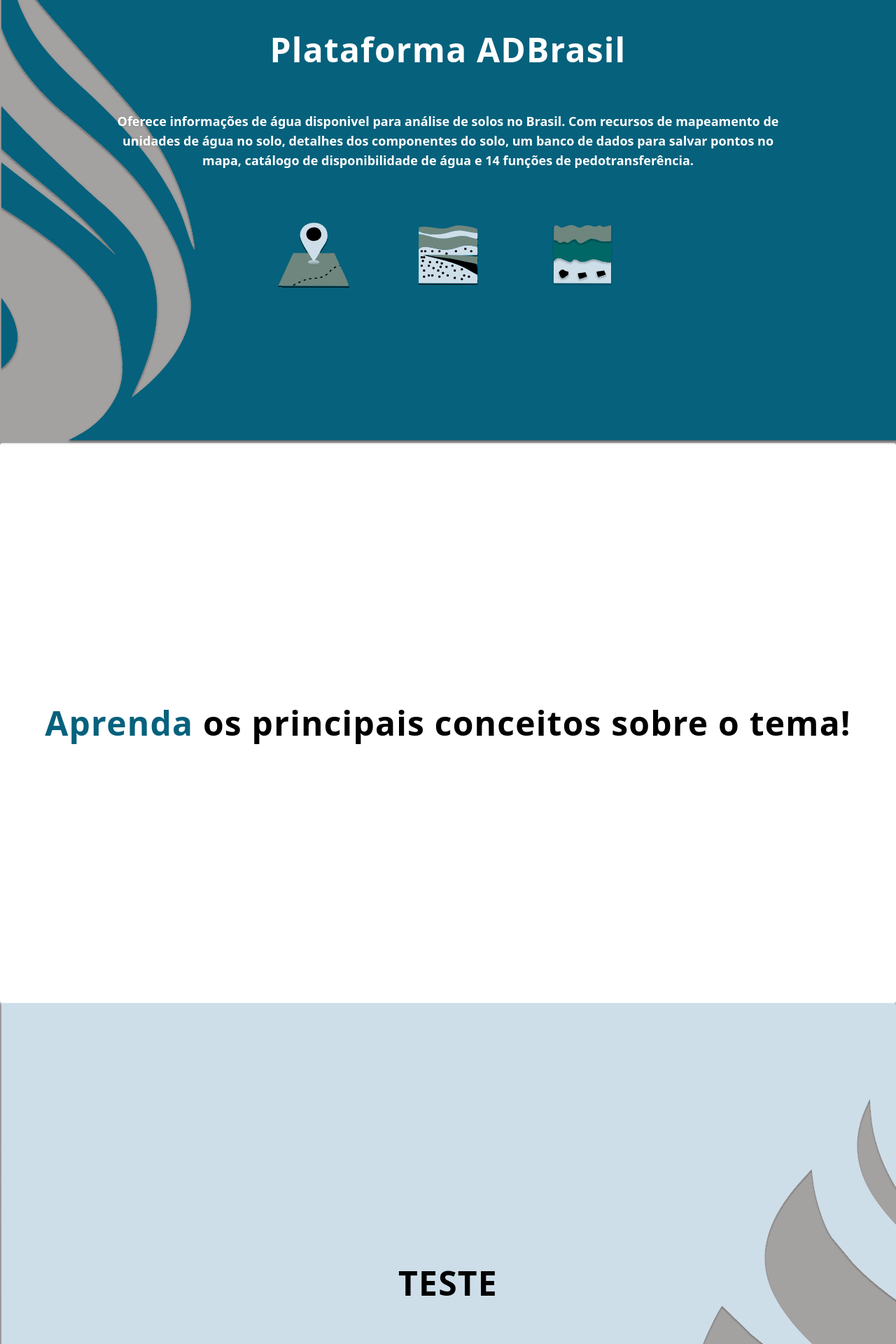
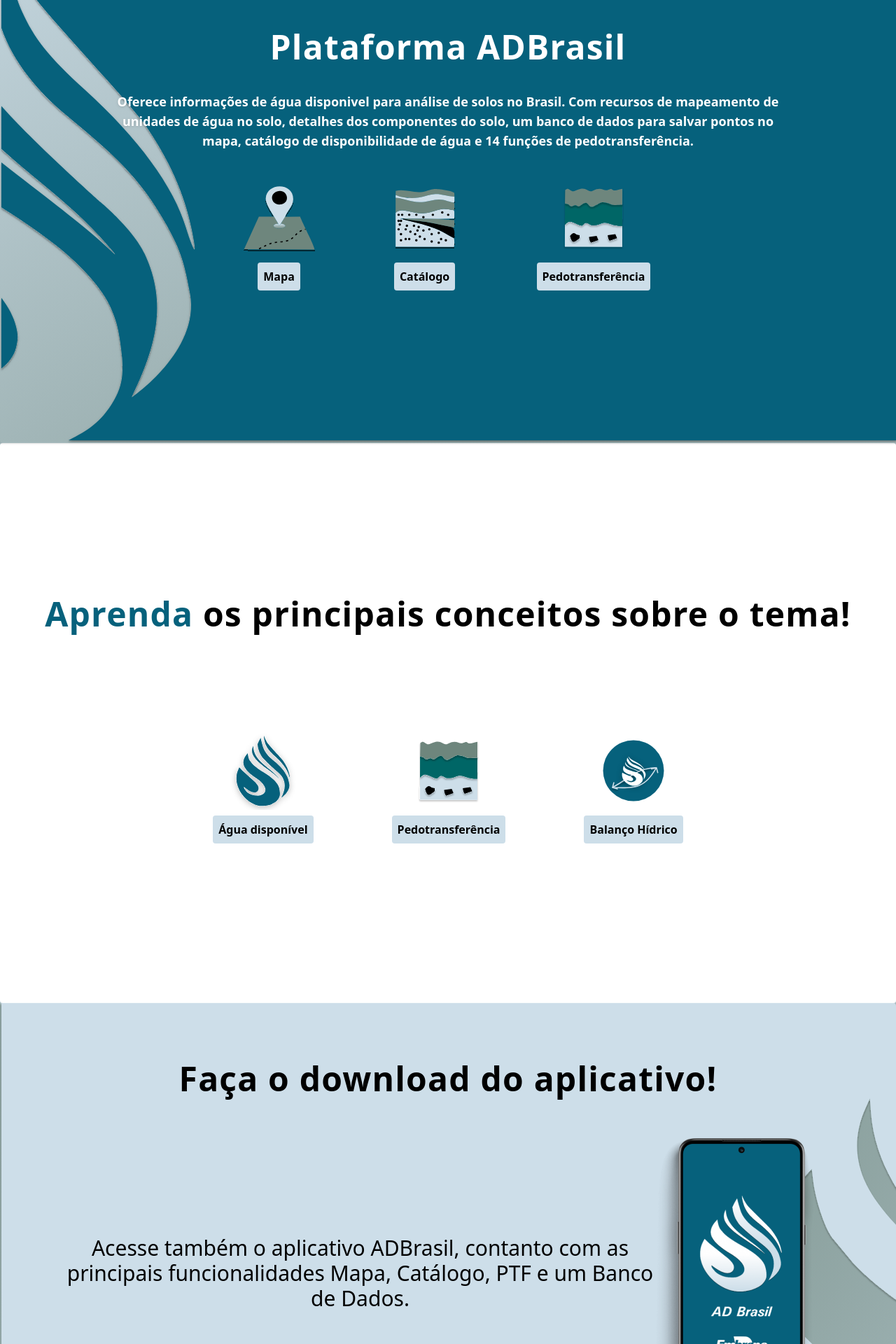
Before and after one commit to luccve/site_ADBrasil, a React (Vite) app: page / in a window 1280 px wide. Shown: the part 300-2220 px from the top of the page at 70% size. Built offline with nearby package versions, Linux system fonts and the light colour scheme.

Commit message:
refatore

```diff
--- a/src/App.css
+++ b/src/App.css
@@ -6,7 +6,8 @@
 }
 
 html{
-  background-color: #a4a1a1;
+  background: rgb(110,134,125);
+  background: radial-gradient(circle, rgba(110,134,125,1) 0%, rgba(205,222,233,1) 100%);
 }
 
 .section_right{
@@ -31,3 +32,8 @@ html{
   background-repeat: no-repeat;
   background-size: cover;
 }
+
+.link{
+  background: rgb(110,134,125);
+  background: linear-gradient(90deg, rgba(110,134,125,1) 0%, rgba(205,222,233,1) 100%);
+}
--- a/src/App.tsx
+++ b/src/App.tsx
@@ -1,10 +1,8 @@
 
 import './App.css'
-import Ptf from '/ptf.svg'
 import Nav from './components/nav'
 import Footer from './components/footer'
-import Mapa from '/localizacao.svg'
-import Catalog from '/catalogo.svg'
+import Home from './pages/home'
 
 function App() {
 
@@ -13,55 +11,7 @@ function App() {
     <>
       <Nav />
 
-      <section id="section1 " className='flex
-        flex-col
-        justify-center
-        items-center
-        section_right h-screen rounded shadow shadown-blue_l drop-shadow drop-shadow-blue_l
-        space-y-16'
-
-      >
-
-        <h1 className="text-white text-5xl font-bold tracking-wide">
-          Plataforma ADBrasil
-        </h1>
-
-        <p className='text-white w-3/4 text-lg font-semibold'>Oferece informações de água disponivel para análise de solos no Brasil.
-          Com recursos de mapeamento de unidades de água no solo, detalhes dos componentes do solo,
-          um banco de dados para salvar pontos no mapa, catálogo de disponibilidade de água e 14 funções de pedotransferência.</p>
-
-        <div className='flex flex-col space-x-20 md:flex-row'>
-          <img className='h-auto w-28' src={Mapa} alt="Icone do Mapa" />
-          <img src={Catalog} className='h-auto w-28' alt="Icone da ferramenta do catalogo" />
-          <img className='h-auto w-28 ' src={Ptf} alt="Icone da ferramenta de pedotransferencia" />
-        </div>
-
-      </section>
-
-      <section id='section2' className=' grid h-screen content-center bg-white rounded shadow shadow-blue_l'>
-
-        <div className=" text-5xl font-bold tracking-wide">
-          <h1 >
-            <a className='text-blue'>Aprenda</a> os principais conceitos sobre o tema!
-          </h1>
-        </div>
-
-        <div className=''>
-
-        </div>
-      </section>
-
-      <section id='section3' className='grid h-screen content-center section_left  rounded shadow shadow-blue_l'>
-        <div className='grid  content-center'>
-          <p className=" text-5xl font-bold tracking-wide" >TESTE</p>
-        </div>
-      </section>
-
-      <section id='section4' className='grid h-screen content-center section_grass rounded shadow shadow-blue_l'>
-        <div className='grid  content-center'>
-          <p className="text-white text-5xl font-bold tracking-wide" >TESTE</p>
-        </div>
-      </section>
+      <Home />
 
       <Footer />
     </>
--- a/src/components/btnLink/index.tsx
+++ b/src/components/btnLink/index.tsx
@@ -0,0 +1,13 @@
+import '../../App.css'
+
+interface btnLinkProps {
+    Title: string;
+
+}
+
+const BtnLink = ({ Title }: btnLinkProps) => {
+    return (<>
+        <button className="bg-blue_l p-2 rounded m-2"><h2>{Title}</h2></button>
+    </>)
+}
+export default BtnLink;
--- /dev/null
+++ b/src/components/card/index.tsx
@@ -0,0 +1,15 @@
+interface CardProps {
+    Title: string;
+    Text: string;
+}
+
+const Card = ({ Title, Text }: CardProps) => {
+    return (<>
+        <div className="m-4  p-4 flex flex-col relative justify-center  items-center bg-blue rounded w-3/6 h-60 max-lg:h-auto max-lg:w-2/3">
+            <h1 className=" top-2 left-3 font-bold text-2xl py-2 absolute  text-white">{Title}</h1>
+            <p className=" mt-8 ml-2 font-semibold text-left text-lg max-lg:text-sm text-white">{Text}</p>
+        </div>
+    </>)
+}
+
+export default Card;
--- a/src/components/footer/index.tsx
+++ b/src/components/footer/index.tsx
@@ -9,7 +9,7 @@ const footer = () => {
 
         <>
             <div className="h-auto bg-white rounded shadow shadow-blue_l ">
-                <footer className="flex flex-col justify-center items-center space-x-0 md:flex-row md:space-x-12 ">
+                <footer className="flex text-blue flex-col justify-center items-center space-x-0 md:flex-row md:space-x-12 ">
 
 
                     <img src={Embrapa} alt="Logo da Embrapa" className='h-auto w-24' />
--- /dev/null
+++ b/src/pages/home/index.tsx
@@ -0,0 +1,113 @@
+
+import Ptf from '/ptf.svg'
+import Mapa from '/localizacao.svg'
+import Catalog from '/catalogo.svg'
+import BtnLink from '../../components/btnLink'
+import Logo from '/agua_logo.svg'
+import Balaco from '/BalanceLogo.svg'
+import Mockup from '/mockup.png'
+import GooglePlay from '/google_play.png'
+import Card from '../../components/card'
+
+const Home = () => {
+
+    return (
+        <>
+            <section id="section1 " className='flex
+        flex-col
+        justify-center
+        items-center
+        section_right h-screen rounded shadow shadown-blue_l drop-shadow drop-shadow-blue_l
+        space-y-10'
+
+            >
+
+                <h1 className="text-white text-5xl max-lg:text-3xl font-bold tracking-wide">
+                    Plataforma ADBrasil
+                </h1>
+
+                <p className='text-white w-3/4 text-lg max-lg:text-base font-semibold'>Oferece informações de água disponivel para análise de solos no Brasil.
+                    Com recursos de mapeamento de unidades de água no solo, detalhes dos componentes do solo,
+                    um banco de dados para salvar pontos no mapa, catálogo de disponibilidade de água e 14 funções de pedotransferência.</p>
+
+                <div className='flex flex-row space-x-24 items-center max-lg:flex-col max-lg:space-x-0 max-lg:space-y-5 font-bold'>
+
+                    <div className=' flex flex-col items-center '>
+                        <img className=' w-28 max-lg:w-16' src={Mapa} alt="Icone do Mapa" />
+                        <BtnLink Title='Mapa' />
+                    </div>
+
+                    <div className=' flex flex-col items-center '>
+                        <img src={Catalog} className='w-28 max-lg:w-16' alt="Icone da ferramenta do catalogo" />
+                        <BtnLink Title='Catálogo' />
+                    </div>
+
+                    <div className='flex flex-col items-center '>
+                        <img className=' w-28 max-lg:w-16' src={Ptf} alt="Icone da ferramenta de pedotransferencia" />
+                        <BtnLink Title='Pedotransferência' />
+                    </div>
+
+
+                </div>
+
+            </section>
+
+            <section id='section2' className=' flex p-2 flex-col h-screen  justify-center
+        items-center space-y-36 bg-white rounded shadow shadow-blue_l'>
+
+                <div className=" text-5xl max-lg:text-3xl font-bold tracking-wide">
+                    <h1 >
+                        <a className='text-blue'>Aprenda</a> os principais conceitos sobre o tema!
+                    </h1>
+                </div>
+
+                <div className='flex flex-row space-x-24 items-center max-lg:flex-col max-lg:space-x-0 max-lg:space-y-5 font-bold'>
+
+                    <div className=' flex flex-col items-center '>
+                        <img className=' w-28 max-lg:w-16' src={Logo} alt="Icone de água disponivel" />
+                        <BtnLink Title='Água disponível' />
+                    </div>
+
+
+
+                    <div className='flex flex-col items-center '>
+                        <img className=' w-28 max-lg:w-16' src={Ptf} alt="Icone da ferramenta de pedotransferencia" />
+                        <BtnLink Title='Pedotransferência' />
+                    </div>
+
+                    <div className=' flex flex-col items-center '>
+                        <img src={Balaco} className='w-28 max-lg:w-16' alt="Icone da ferramenta do catalogo" />
+                        <BtnLink Title='Balanço Hídrico' />
+                    </div>
+
+                </div>
+
+            </section>
+
+            <section id='section3' className='flex p-2 flex-col h-screen items-center justify-center section_left relative rounded shadow shadow-blue_l'>
+                <div className='flex  flex-col items-center justify-center'>
+                    <h1 className=" text-5xl max-lg:text-3xl font-bold tracking-wide" >Faça o download do aplicativo!</h1>
+
+                    <div className='flex flex-row items-center justify-center'>
+                        <p className='text-3xl w-2/3 max-lg:text-lg'>Acesse também o aplicativo ADBrasil, contanto com as principais funcionalidades Mapa, Catálogo, PTF e um Banco de Dados.</p>
+                        <img className='max-lg:w-24 h-auto' src={Mockup} alt="Imagem de um celular com o splash screen do aplicativo adbrasil" />
+                    </div>
+                    <img className='object-contain h-auto w-64 max-lg:w-40' src={GooglePlay} alt="Google Play Imagem com link para o aplicativo adbrasil" />
+                </div>
+
+            </section>
+
+            <section id='section4' className='h-screen p-2 flex flex-col items-center justify-center section_grass rounded shadow shadow-blue_l'>
+                <div className='grid grid-cols-2 gap-4 content-center max-lg:grid-cols-1'>
+
+                    <Card Title='Projeto' Text='Uma iniciativa da Embrapa Solos UEP Recife adivinda dos esforços do ZARC...'/>
+                    <Card Title='Público' Text='Um dos principais públicos beneficiados serão agricultores e fazendeiros que querem aperfeiçoar suas produtividade agricola.'/>
+                    <Card Title='Objetivos' Text='Democratizar todo o conhecimento de água disponivel em função da agricultura'/>
+                    <Card Title='Contéudo' Text='Haverá 5  funcionalidades, o Mapa, Catálogo, PTF, Educacional e Balanço hídrico.'/>
+                </div>
+            </section>
+        </>
+    )
+}
+
+export default Home;
```
